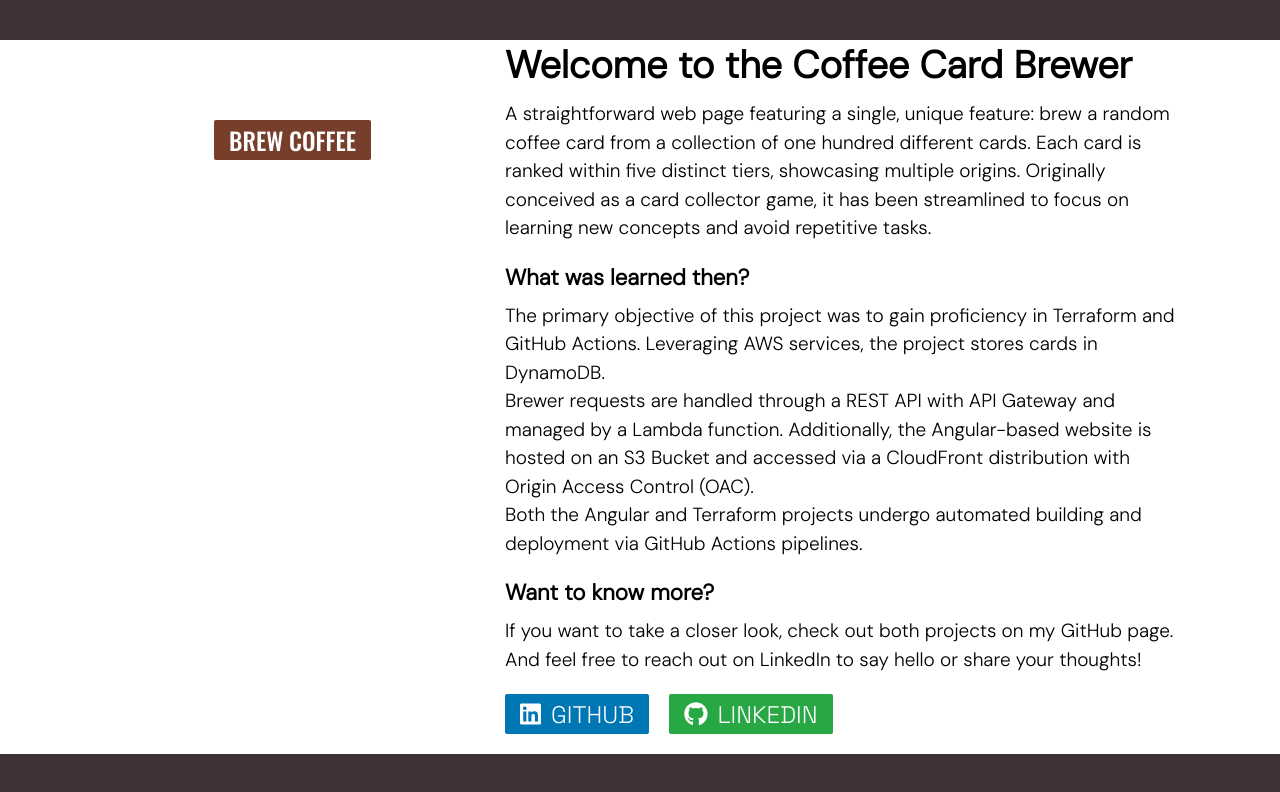
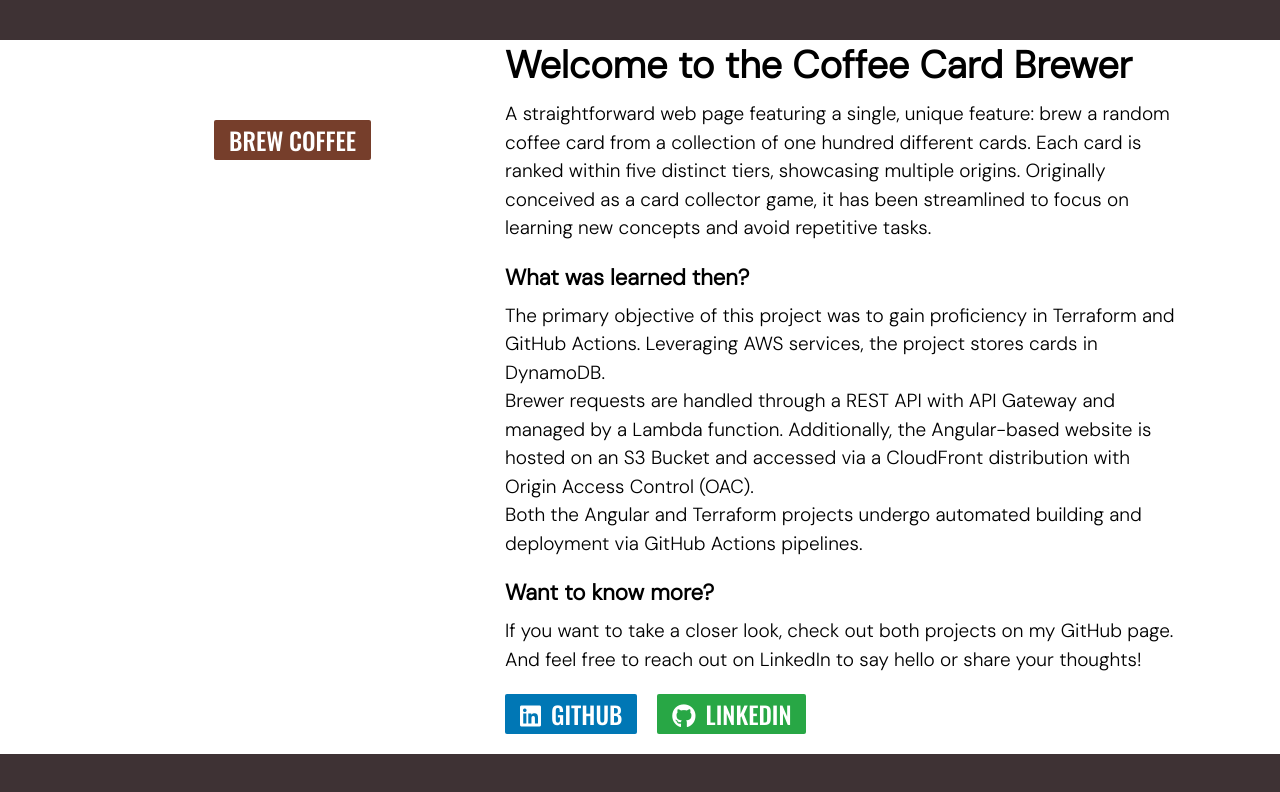
Before and after one commit to erikmichel-dev/coffee-run-web, an Angular app: page / in a window 1280 px wide. Shown: the top 792 px of the page. Built offline with nearby package versions, Linux system fonts and the light colour scheme.

Commit message:
font family changed

```diff
--- a/src/app/dashboard/details/details.component.css
+++ b/src/app/dashboard/details/details.component.css
@@ -22,8 +22,7 @@
 .button {
   padding: 0px 15px;
   height: 40px;
-  font-family: 'Space Grotesk', sans-serif;
-  /* font-family: Arial, Helvetica, sans-serif; */
+  font-family: 'Oswald', 'Space Mono', 'Space Grotesk', sans-serif;
   font-size: x-large;
   color: white;
   border: none;
--- a/src/index.html
+++ b/src/index.html
@@ -7,14 +7,6 @@
   <base href="/">
   <meta name="viewport" content="width=device-width, initial-scale=1">
   <link rel="icon" type="image/x-icon" href="favicon.ico">
-
-  <link rel="preconnect" href="https://fonts.googleapis.com">
-  <link rel="preconnect" href="https://fonts.gstatic.com" crossorigin>
-  <link href="https://fonts.googleapis.com/css2?family=Space+Grotesk:wght@300&display=swap" rel="stylesheet">
-
-  <link rel="preconnect" href="https://fonts.googleapis.com">
-  <link rel="preconnect" href="https://fonts.gstatic.com" crossorigin>
-  <link href="https://fonts.googleapis.com/css2?family=Space+Mono&display=swap" rel="stylesheet">
 
   <link rel="preconnect" href="https://fonts.googleapis.com">
   <link rel="preconnect" href="https://fonts.gstatic.com" crossorigin>
```
